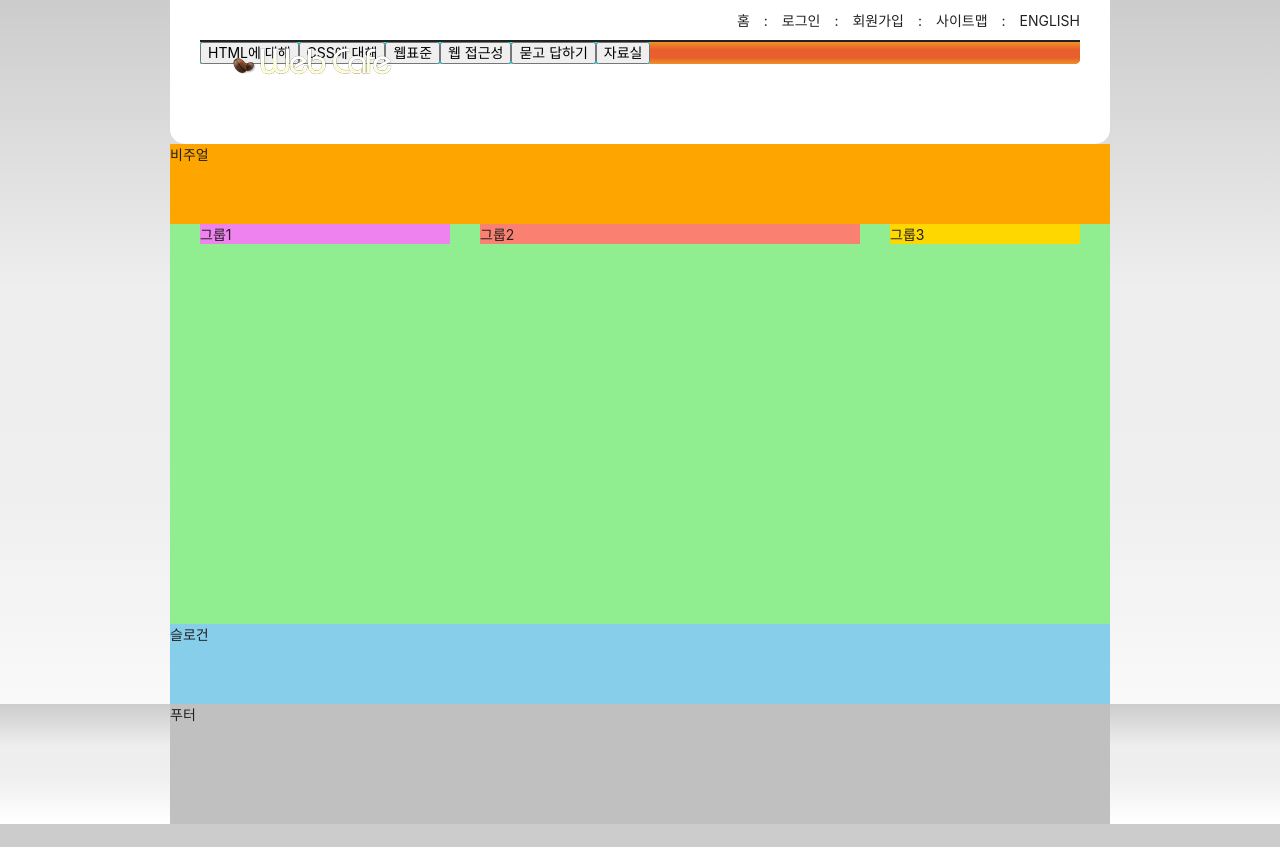
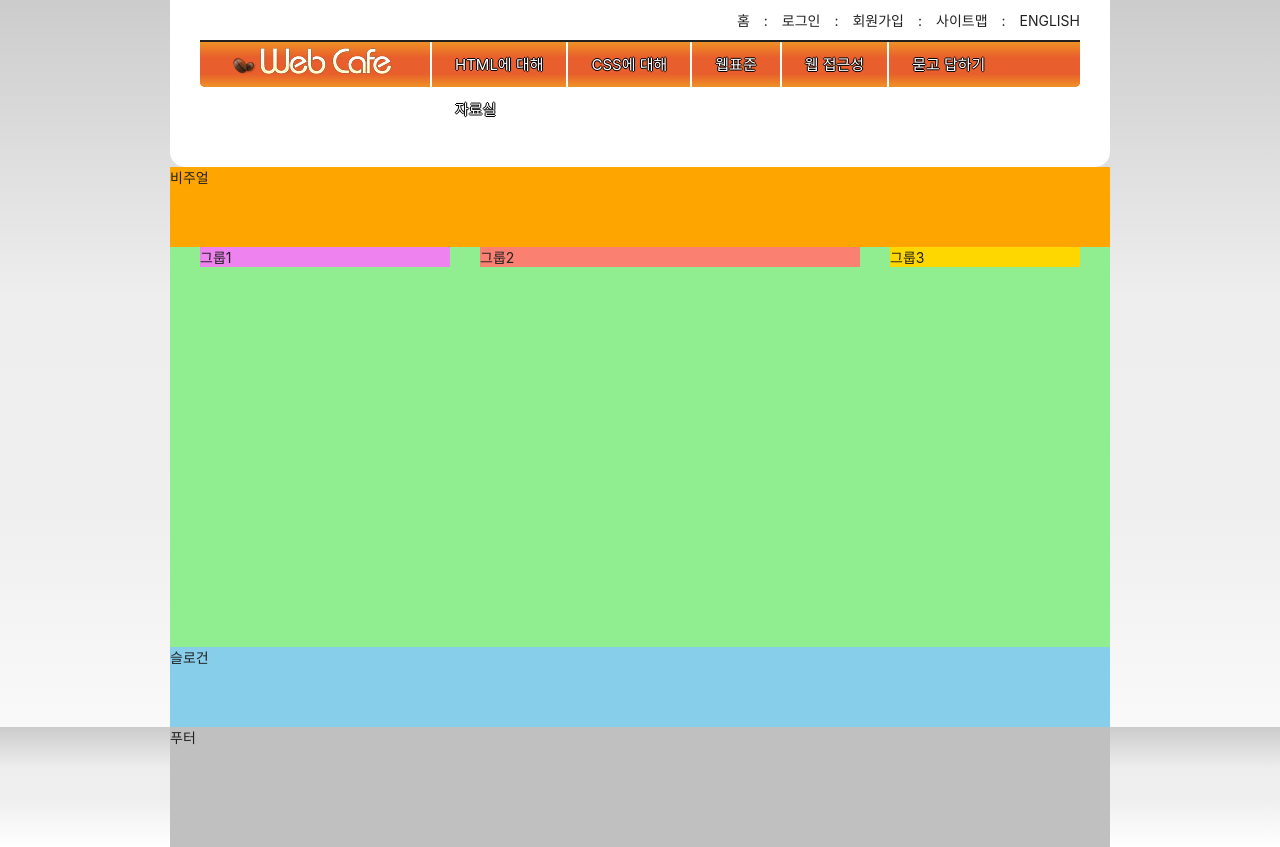
Before and after one commit to SeoMiYoung/HTML5, a plain HTML site: page index.html in a window 1280 px wide. Before the commit the page ends 824 px from the top, so only its background shows below. Drawn offline with Linux system fonts and the light colour scheme; a web font is replaced by a local one.

Commit message:
메인 메뉴 1dep 디자인 완성

```diff
--- a/styles/style.css
+++ b/styles/style.css
@@ -107,6 +107,8 @@ body {
     );
   border-radius: 0 0 5px 5px; /*아래쪽만 살짝 둥글게*/
   display: flow-root;
+  height: 47px;
+  padding-left: 230px;
 
 }
 
@@ -115,8 +117,20 @@ body {
 }
 
 .menu-item {
-  background-color: aqua;
+  /* background-color: aqua; */
   float:left;
+  border-left: 2px solid #fff; /*순서주의*/
+}
+
+.menu-button {
+  border: 0;
+  background: transparent; /*색없앰*/
+  padding: 0 23px;
+  line-height: 45px; /*45를 한 줄의 높이로 설정*/
+  font-size: 15px;
+  font-weight: 700px;
+  color: #fff;
+  text-shadow: 1px 0px 0px #000, 0px 1px 0px #000, -1px 0px 0px #000, 0px -1px 0px #000;
 }
 
 .sub-menu {
```
